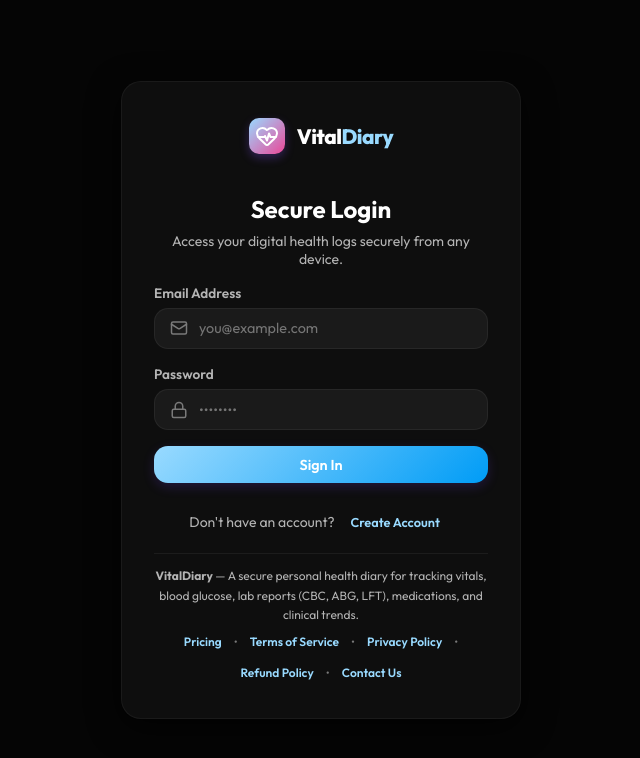
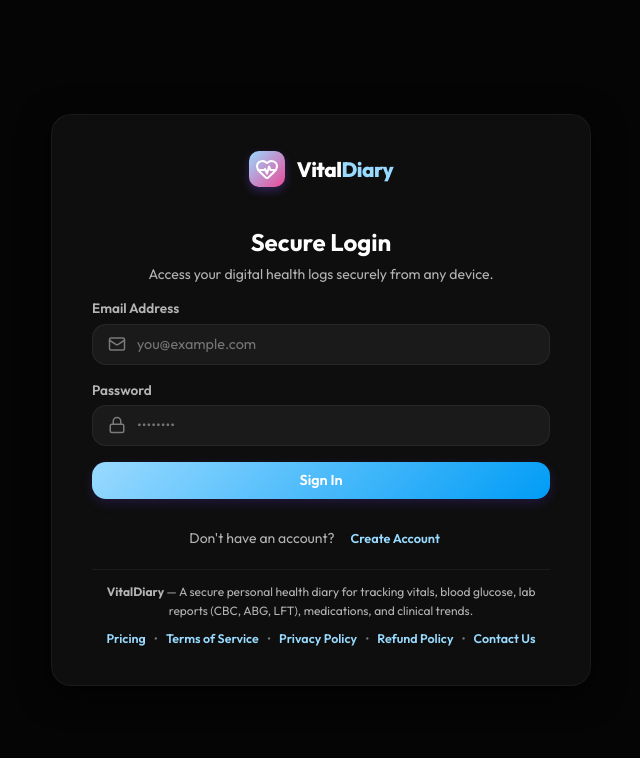
Before and after one commit to SarabdeepSBilkhu/VitalDiary, a React (Vite) app in the folder client/: page / in a window 1280 px wide. Shown: the top 758 px of the page, without its empty margins (319-959 px from the left). Built offline with nearby package versions, Linux system fonts and the light colour scheme.

Commit message:
Register/login page UI fixed

```diff
--- a/client/src/components/Login.tsx
+++ b/client/src/components/Login.tsx
@@ -113,7 +113,7 @@ export const Login: React.FC<LoginProps> = ({ onLoginSuccess, onNavigateToRegist
             <p className="mb-2" style={{ color: 'var(--text-secondary)' }}>
               <strong>VitalDiary</strong> — A secure personal health diary for tracking vitals, blood glucose, lab reports (CBC, ABG, LFT), medications, and clinical trends.
             </p>
-            <div className="d-flex justify-center gap-3 flex-wrap" style={{ fontSize: '0.75rem' }}>
+            <div className="d-flex justify-center align-center gap-2 flex-wrap" style={{ fontSize: '0.78rem', whiteSpace: 'nowrap' }}>
               <button type="button" className="btn-text p-0 text-muted" onClick={() => onOpenPolicy?.('pricing')}>Pricing</button>
               <span>•</span>
               <button type="button" className="btn-text p-0 text-muted" onClick={() => onOpenPolicy?.('terms')}>Terms of Service</button>
--- a/client/src/components/Register.tsx
+++ b/client/src/components/Register.tsx
@@ -144,7 +144,7 @@ export const Register: React.FC<RegisterProps> = ({ onRegisterSuccess, onNavigat
             <p className="mb-2" style={{ color: 'var(--text-secondary)' }}>
               <strong>VitalDiary</strong> — A secure personal health diary for tracking vitals, blood glucose, lab reports (CBC, ABG, LFT), medications, and clinical trends.
             </p>
-            <div className="d-flex justify-center gap-3 flex-wrap" style={{ fontSize: '0.75rem' }}>
+            <div className="d-flex justify-center align-center gap-2 flex-wrap" style={{ fontSize: '0.78rem', whiteSpace: 'nowrap' }}>
               <button type="button" className="btn-text p-0 text-muted" onClick={() => onOpenPolicy?.('pricing')}>Pricing</button>
               <span>•</span>
               <button type="button" className="btn-text p-0 text-muted" onClick={() => onOpenPolicy?.('terms')}>Terms of Service</button>
--- a/client/src/index.css
+++ b/client/src/index.css
@@ -1340,9 +1340,9 @@ select.form-control {
 
 .auth-card {
   width: 100%;
-  max-width: 400px;
+  max-width: 540px;
   border-radius: var(--border-radius-lg);
-  padding: 2.25rem 2rem;
+  padding: 2.25rem 2.5rem;
 }
 
 .auth-header {
```
